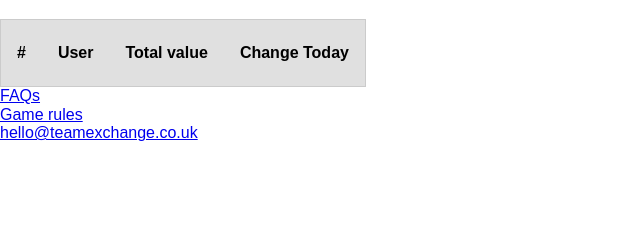
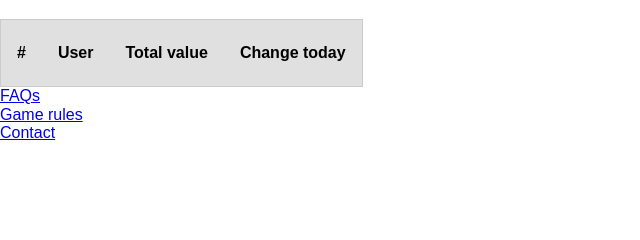
Before and after one commit to sbmooc/teamexchange, a Django app: template teamapp/templates/leaderboard.html in a window 1280 px wide. Shown: the part 101-341 px from the top of the page, without its empty margins (0-640 px from the left). Run offline with Django 3.2, Linux system fonts and the light colour scheme; the template is opened without the code that fills it: values that come from a table or form of the project are taken from there, others are empty; data comes from the database, SQL or seed files in the repository; some libraries are stand-ins or nearby versions.

Commit message:
style changes

```diff
--- a/teamapp/templates/base.html
+++ b/teamapp/templates/base.html
@@ -62,12 +62,12 @@
         {% block content %}
         {% endblock %}
 
-
+</div>
     <div id="footer">
         <div><a href="/teamapp/faq">FAQs</a></div>
         <div><a href="/teamapp/game_rules">Game rules</a></div>
-        <div><a href="mailto: hello@teamexchange.co.uk" id='footer_email'>hello@teamexchange.co.uk</a></div>
-    </div>
+        <div><a href="mailto: hello@teamexchange.co.uk" id='footer_email'>Contact</a></div>
+
   </div>
     </body>
 </html>
--- a/teamapp/templates/leaderboard.html
+++ b/teamapp/templates/leaderboard.html
@@ -3,13 +3,13 @@
 <div class="page-container">
     <h1> Leaderboard </h1>
     <h3> There are currently {{number_of_users}} players in the game, total pot £{{money_in_game}}</h3>
-    <table class="pure-table pure-table-horizontal">
+    <table class="pure-table pure-table-horizontal leaderboard">
         <thead>
             <tr>
                 <th><p>#</p></th>
                 <th><p>User</p></th>
                 <th><p>Total value</p></th>
-                <th><p>Change Today</p></th>
+                <th><p>Change today</p></th>
             </tr>
         </thead>
         <tbody>
```
Also changed, not shown: 1 other file.
